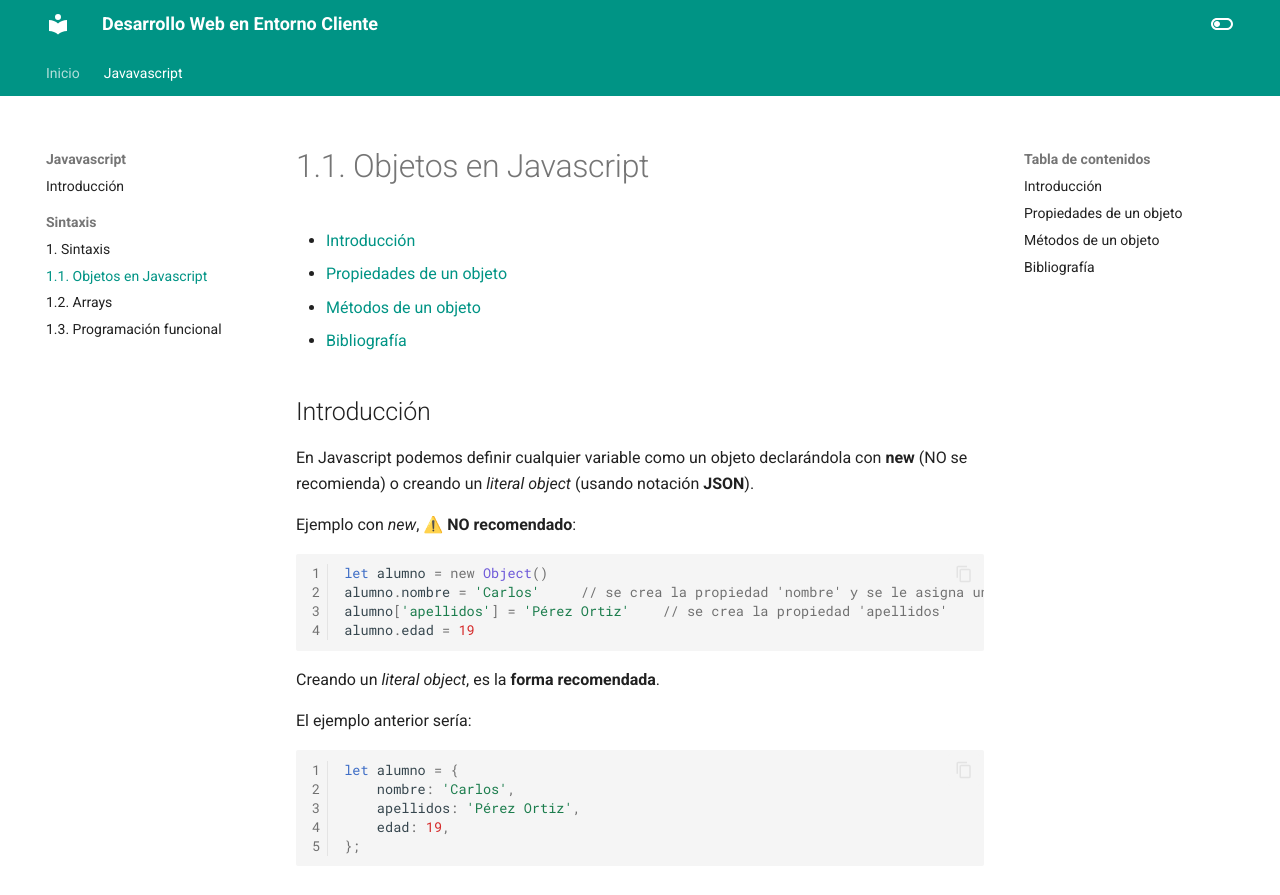
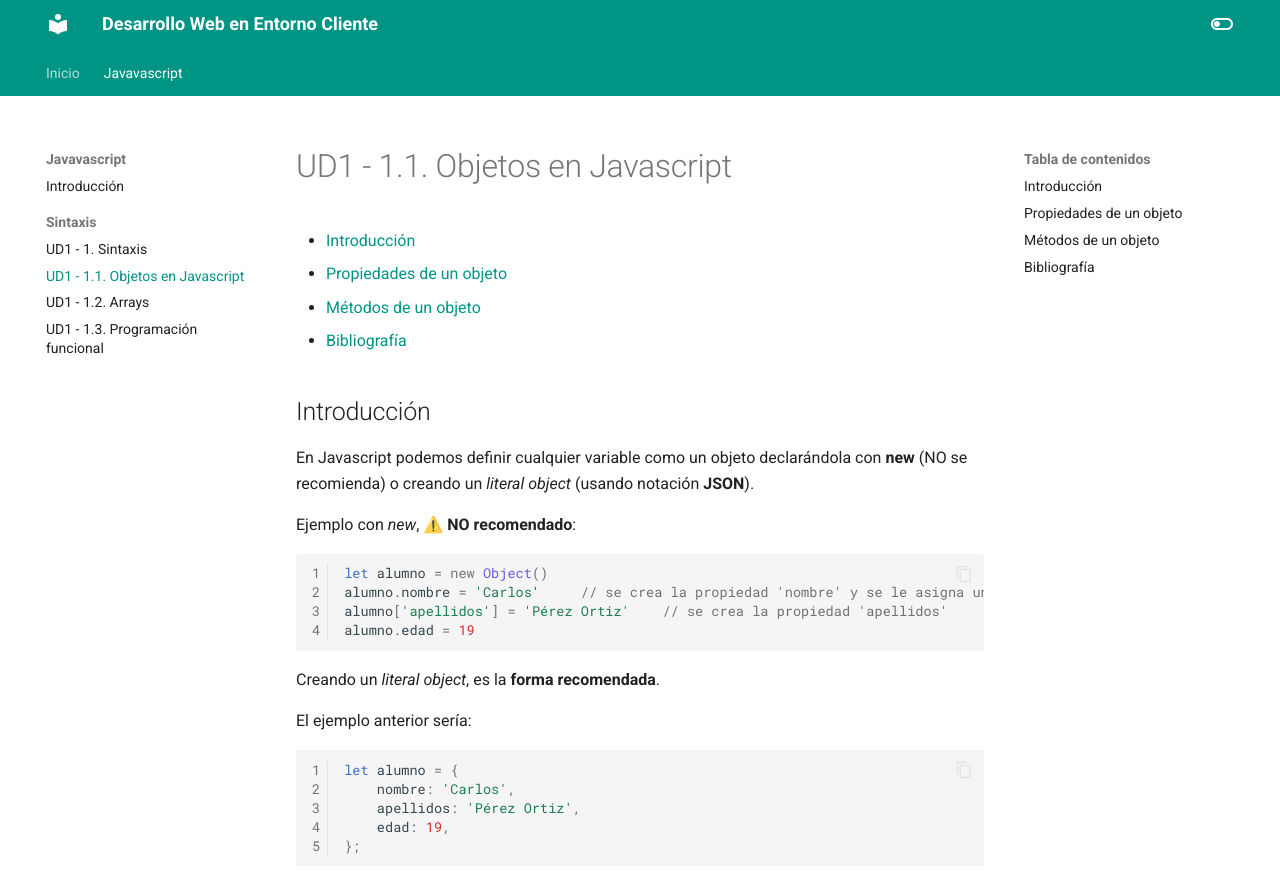
Before and after one commit to jsanvil/dwec2023, an MkDocs documentation site: the page built from docs/01-js/01.1-objetos.md, in a window 1280 px wide and 900 px high. Shown: the top 895 px of the window. Built offline with MkDocs 1.6.1 and Material for MkDocs 9.7.7, drawn with Linux system fonts in a browser that asks for light colours.

Commit message:
pdf refactor

```diff
--- a/docs/01-js/00-introduccion.md
+++ b/docs/01-js/00-introduccion.md
@@ -1,4 +1,4 @@
-# Introducción a Javascript
+# UD1 - 0. Introducción a Javascript
 
 - [Introducción](#introducción)
   - [Un poco de historia](#un-poco-de-historia)
--- a/docs/01-js/01-sintaxis.md
+++ b/docs/01-js/01-sintaxis.md
@@ -1,4 +1,4 @@
-# 1. Sintaxis
+# UD1 - 1. Sintaxis
 
 - [Variables](#variables)
 - [Tipos de datos básicos](#tipos-de-datos-básicos)
--- a/docs/01-js/01.1-objetos.md
+++ b/docs/01-js/01.1-objetos.md
@@ -1,4 +1,4 @@
-# 1.1. Objetos en Javascript
+# UD1 - 1.1. Objetos en Javascript
 
 - [Introducción](#introducción)
 - [Propiedades de un objeto](#propiedades-de-un-objeto)
--- a/docs/01-js/01.2-arrays.md
+++ b/docs/01-js/01.2-arrays.md
@@ -1,4 +1,4 @@
-# 1.2. Arrays
+# UD1 - 1.2. Arrays
 
 - [Introducción](#introducción)
   - [Arrays de objetos](#arrays-de-objetos)
--- a/exportpdf.js
+++ b/exportpdf.js
@@ -28,7 +28,7 @@ footerHtml = `
 
 (async() => {
     const browser = await puppeteer.launch({
-        headless: true,
+        headless: 'new',
         executablePath: process.env.CHROME_BIN || null,
         args: ['--no-sandbox', '--headless', '--disable-gpu', '--disable-dev-shm-usage']
     });
```
Also changed, not shown: docs/01-js/01.3-programacion-funcional.md (+7 -7 lines), 1 other file.
